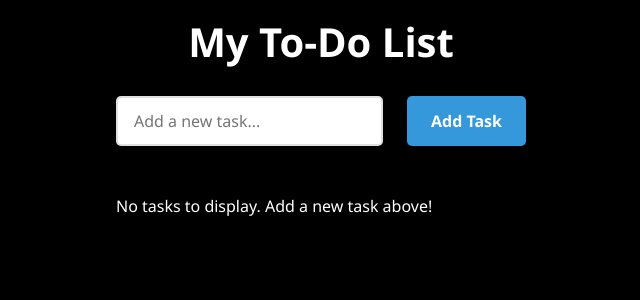
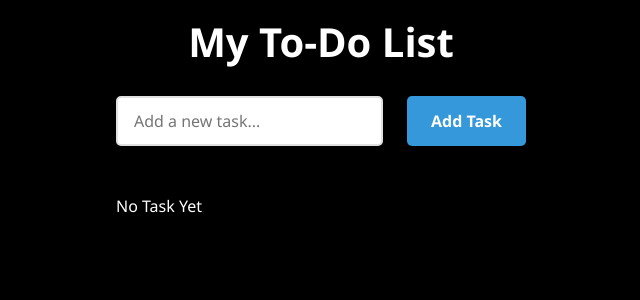
Before and after one commit to AnandTiwary20/To-Do-List-React, a React (Vite) app in the folder vite-project/: page / in a window 1280 px wide. Shown: the top 300 px of the page, without its empty margins (319-959 px from the left). Built offline with nearby package versions, Linux system fonts and the light colour scheme.

Commit message:
Added error handling functions and improved the Css

```diff
--- a/vite-project/src/App.css
+++ b/vite-project/src/App.css
@@ -108,6 +108,13 @@ h1 {
   padding-right: 1rem;
 }
 
+.empty-message {
+  text-align: center;
+  color: #666;
+  font-style: italic;
+  margin: 2rem 0;
+}
+
 /* Responsive Design */
 @media (max-width: 768px) {
   .app {
--- a/vite-project/src/components/ToDoList.jsx
+++ b/vite-project/src/components/ToDoList.jsx
@@ -2,19 +2,21 @@ import React from 'react';
 import ToDoItem from './ToDoItem';
 
 const ToDoList = ({ todos, onToggleComplete, onDelete }) => {
+
+  if(todos.length ==0){
+    return<p className ="Empty - Message Please Add A task "> No Task Yet</p>
+  }
   return (
     <ul className="todo-list">
-      {todos.length === 0 ? (
-        <li className="empty-state">No tasks to display. Add a new task above!</li>
-      ) : (
-        todos.map(todo => (
+   {todos.map((todo , index) => (
+
           <ToDoItem
             key={todo.id}
             todo={todo}
             onToggleComplete={onToggleComplete}
             onDelete={onDelete}
           />
-        ))
+        )
       )}
     </ul>
   );
```
